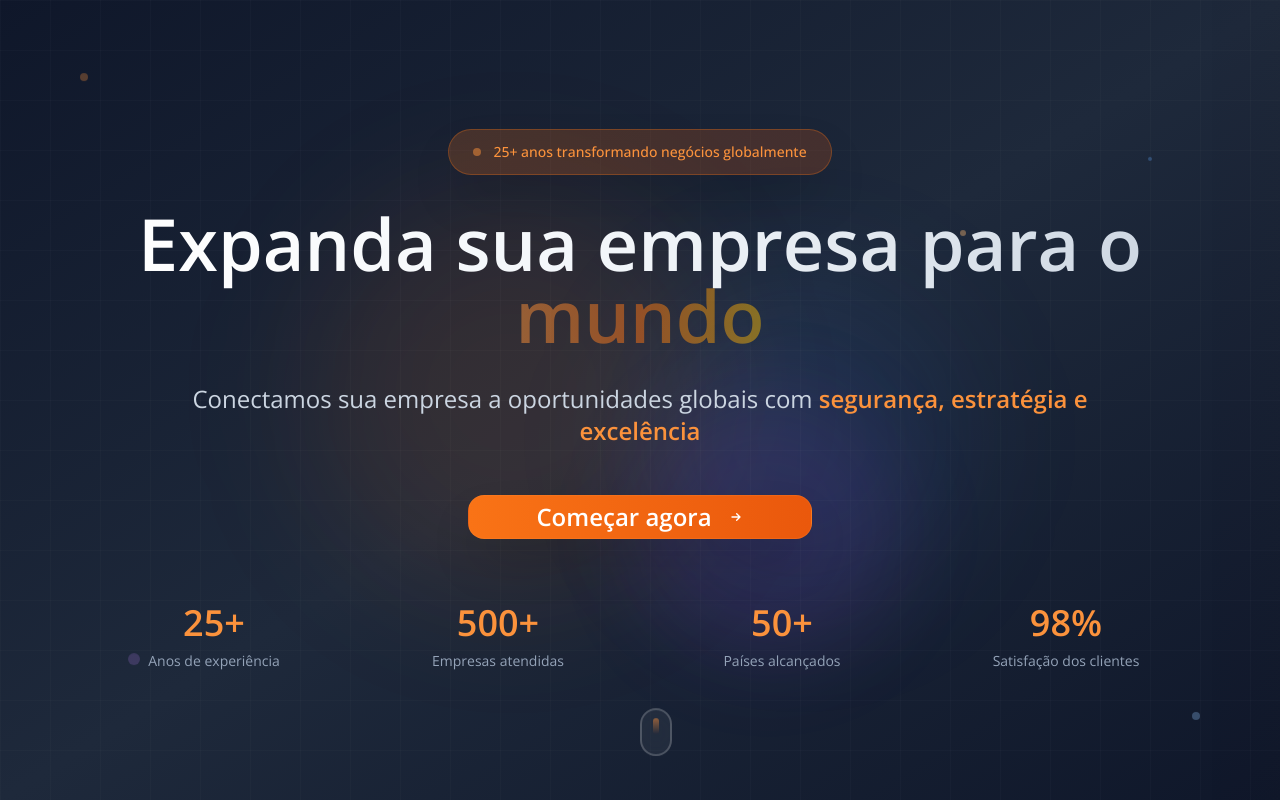
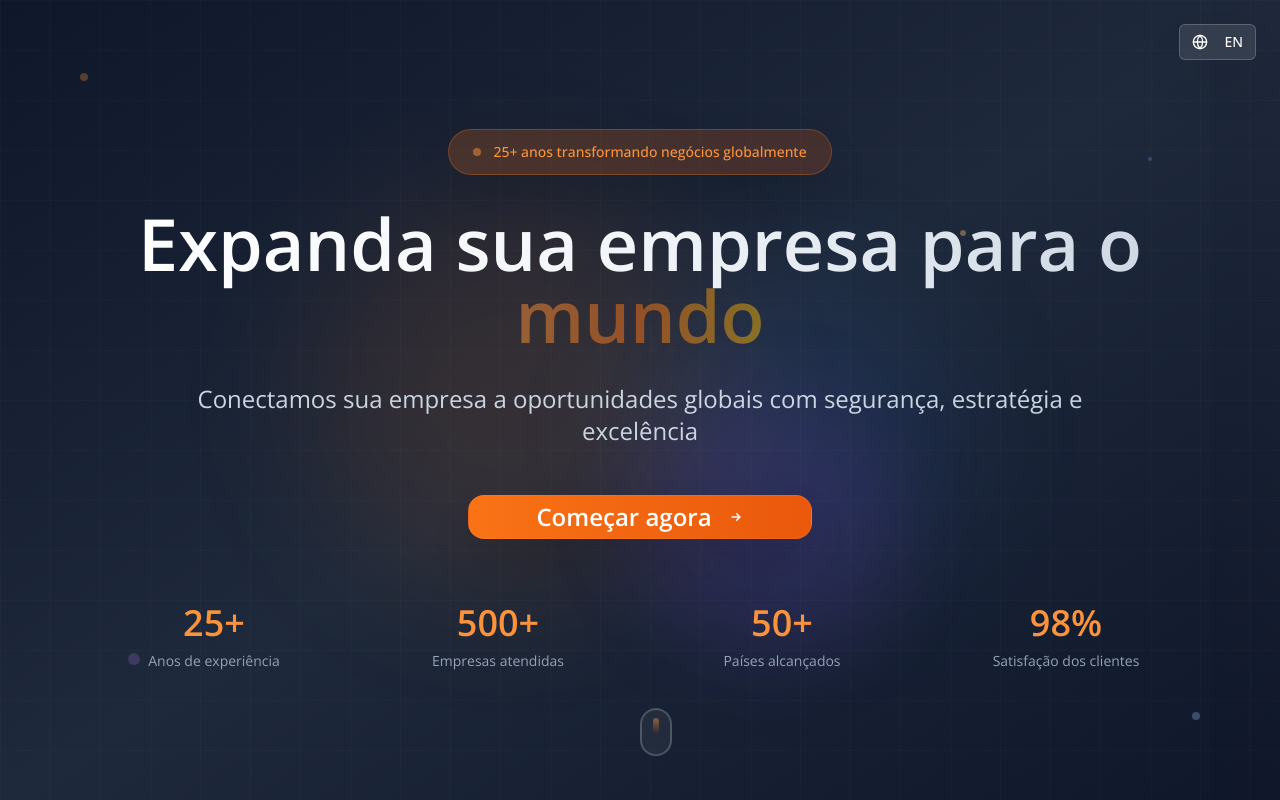
Before and after one commit to Agenciafarol/b-comex-landing-page, a React (Vite) app: page / in a window 1280 px wide. Shown: the top 800 px of the page. Built offline with nearby package versions, Linux system fonts and the light colour scheme.

Commit message:
Add English language switch button
Adds a button to the page that, when clicked, navigates to an English version of the site.

```diff
--- a/src/App.tsx
+++ b/src/App.tsx
@@ -1,8 +1,10 @@
+
 import { Toaster } from "@/components/ui/toaster";
 import { Toaster as Sonner } from "@/components/ui/sonner";
 import { TooltipProvider } from "@/components/ui/tooltip";
 import { QueryClient, QueryClientProvider } from "@tanstack/react-query";
 import { BrowserRouter, Routes, Route } from "react-router-dom";
+import { LanguageProvider } from "./contexts/LanguageContext";
 import Index from "./pages/Index";
 import NotFound from "./pages/NotFound";
 
@@ -10,6 +12,7 @@ const queryClient = new QueryClient();
 
 const App = () => (
   <QueryClientProvider client={queryClient}>
+    <LanguageProvider>
       <TooltipProvider>
         <Toaster />
         <Sonner />
@@ -21,6 +24,7 @@ const App = () => (
           </Routes>
         </BrowserRouter>
       </TooltipProvider>
+    </LanguageProvider>
   </QueryClientProvider>
 );
 
--- a/src/components/FixedCTA.tsx
+++ b/src/components/FixedCTA.tsx
@@ -2,8 +2,11 @@
 import React from 'react';
 import { Button } from '@/components/ui/button';
 import { MessageCircle } from 'lucide-react';
+import { useLanguage } from '../contexts/LanguageContext';
 
 const FixedCTA = () => {
+  const { t } = useLanguage();
+
   const handleCTAClick = () => {
     const contactSection = document.getElementById('contact');
     if (contactSection) {
@@ -19,7 +22,7 @@ const FixedCTA = () => {
         className="bg-orange-500 hover:bg-orange-600 text-white px-6 py-3 text-base font-semibold shadow-2xl hover:shadow-3xl transition-all duration-300 animate-pulse-grow flex items-center gap-2"
       >
         <MessageCircle className="w-5 h-5" />
-        Falar com especialista
+        {t('fixedCta.text')}
       </Button>
     </div>
   );
--- a/src/components/Hero.tsx
+++ b/src/components/Hero.tsx
@@ -1,7 +1,11 @@
+
 import React from 'react';
 import { Button } from '@/components/ui/button';
+import { useLanguage } from '../contexts/LanguageContext';
 
 const Hero = () => {
+  const { t } = useLanguage();
+
   const handleCTAClick = () => {
     const contactSection = document.getElementById('contact');
     if (contactSection) {
@@ -38,37 +42,34 @@ const Hero = () => {
         <div className="mb-8 animate-fade-in">
           <span className="inline-flex items-center bg-gradient-to-r from-orange-500/20 to-orange-600/20 text-orange-400 px-6 py-3 rounded-full text-sm font-medium border border-orange-500/30 backdrop-blur-xl shadow-2xl">
             <span className="w-2 h-2 bg-orange-400 rounded-full mr-3 animate-pulse"></span>
-            25+ anos transformando negócios globalmente
+            {t('hero.badge')}
           </span>
         </div>
 
         <h1 className="text-4xl sm:text-5xl md:text-6xl lg:text-7xl font-bold mb-8 leading-tight animate-slide-in-right bg-gradient-to-r from-white via-slate-100 to-slate-300 bg-clip-text text-transparent" style={{
         animationDelay: '0.3s'
       }}>
-          Expanda sua empresa para o{' '}
+          {t('hero.title')}{' '}
           <span className="text-transparent bg-gradient-to-r from-orange-400 via-orange-500 to-yellow-500 bg-clip-text animate-pulse">
-            mundo
+            {t('hero.titleHighlight')}
           </span>
         </h1>
 
         <p className="text-xl md:text-2xl mb-12 text-slate-300 max-w-4xl mx-auto leading-relaxed animate-fade-up" style={{
         animationDelay: '0.6s'
       }}>
-          Conectamos sua empresa a oportunidades globais com
-          <span className="text-orange-400 font-semibold"> segurança, estratégia e excelência</span>
+          {t('hero.subtitle')}
         </p>
 
         <div className="flex flex-col sm:flex-row gap-4 justify-center items-center animate-scale-in" style={{
         animationDelay: '0.9s'
       }}>
           <Button onClick={handleCTAClick} size="lg" className="bg-gradient-to-r from-orange-500 to-orange-600 hover:from-orange-600 hover:to-orange-700 text-white font-semibold rounded-2xl shadow-2xl hover:shadow-orange-500/25 hover:scale-105 transition-all duration-300 border border-orange-400/20 px-[67px] py-[15px] text-2xl">
-            Começar agora
+            {t('hero.cta')}
             <svg className="w-5 h-5 ml-2" fill="none" stroke="currentColor" viewBox="0 0 24 24">
               <path strokeLinecap="round" strokeLinejoin="round" strokeWidth={2} d="M13 7l5 5m0 0l-5 5m5-5H6" />
             </svg>
           </Button>
-
-
         </div>
 
         {/* Stats */}
@@ -77,19 +78,19 @@ const Hero = () => {
       }}>
           <div className="text-center">
             <div className="text-3xl md:text-4xl font-bold text-orange-400 mb-2">25+</div>
-            <div className="text-slate-400 text-sm">Anos de experiência</div>
+            <div className="text-slate-400 text-sm">{t('hero.stats.experience')}</div>
           </div>
           <div className="text-center">
             <div className="text-3xl md:text-4xl font-bold text-orange-400 mb-2">500+</div>
-            <div className="text-slate-400 text-sm">Empresas atendidas</div>
+            <div className="text-slate-400 text-sm">{t('hero.stats.companies')}</div>
           </div>
           <div className="text-center">
             <div className="text-3xl md:text-4xl font-bold text-orange-400 mb-2">50+</div>
-            <div className="text-slate-400 text-sm">Países alcançados</div>
+            <div className="text-slate-400 text-sm">{t('hero.stats.countries')}</div>
           </div>
           <div className="text-center">
             <div className="text-3xl md:text-4xl font-bold text-orange-400 mb-2">98%</div>
-            <div className="text-slate-400 text-sm">Satisfação dos clientes</div>
+            <div className="text-slate-400 text-sm">{t('hero.stats.satisfaction')}</div>
           </div>
         </div>
       </div>
--- /dev/null
+++ b/src/components/LanguageToggle.tsx
@@ -0,0 +1,25 @@
+
+import React from 'react';
+import { Button } from '@/components/ui/button';
+import { Globe } from 'lucide-react';
+import { useLanguage } from '../contexts/LanguageContext';
+
+const LanguageToggle = () => {
+  const { language, toggleLanguage } = useLanguage();
+
+  return (
+    <div className="fixed top-6 right-6 z-50">
+      <Button
+        onClick={toggleLanguage}
+        variant="outline"
+        size="sm"
+        className="bg-white/10 border-white/20 text-white hover:bg-white/20 backdrop-blur-xl shadow-2xl transition-all duration-300 hover:scale-105"
+      >
+        <Globe className="w-4 h-4 mr-2" />
+        {language === 'pt' ? 'EN' : 'PT'}
+      </Button>
+    </div>
+  );
+};
+
+export default LanguageToggle;
--- /dev/null
+++ b/src/contexts/LanguageContext.tsx
@@ -0,0 +1,165 @@
+
+import React, { createContext, useContext, useState } from 'react';
+
+type Language = 'pt' | 'en';
+
+interface LanguageContextType {
+  language: Language;
+  toggleLanguage: () => void;
+  t: (key: string) => string;
+}
+
+const LanguageContext = createContext<LanguageContextType | undefined>(undefined);
+
+export const useLanguage = () => {
+  const context = useContext(LanguageContext);
+  if (!context) {
+    throw new Error('useLanguage must be used within a LanguageProvider');
+  }
+  return context;
+};
+
+const translations = {
+  pt: {
+    // Hero section
+    'hero.badge': '25+ anos transformando negócios globalmente',
+    'hero.title': 'Expanda sua empresa para o',
+    'hero.titleHighlight': 'mundo',
+    'hero.subtitle': 'Conectamos sua empresa a oportunidades globais com segurança, estratégia e excelência',
+    'hero.cta': 'Começar agora',
+    'hero.stats.experience': 'Anos de experiência',
+    'hero.stats.companies': 'Empresas atendidas',
+    'hero.stats.countries': 'Países alcançados',
+    'hero.stats.satisfaction': 'Satisfação dos clientes',
+
+    // Services section
+    'services.title': 'Como podemos ajudar sua empresa',
+    'services.industries.title': 'Indústrias Brasileiras',
+    'services.industries.description': 'Estratégias para levar seus produtos ao mercado internacional',
+    'services.foreign.title': 'Empresas Estrangeiras',
+    'services.foreign.description': 'Navegação completa pelas regulamentações e oportunidades locais',
+    'services.import.title': 'Importação Ágil',
+    'services.import.description': 'Importação otimizada, econômica e segura',
+    'services.cta': 'Quero saber mais',
+
+    // Services List section
+    'servicesList.badge': 'Nossos Serviços',
+    'servicesList.title': 'Soluções completas para',
+    'servicesList.titleHighlight': 'seu sucesso global',
+    'servicesList.subtitle': 'Oferecemos todas as ferramentas necessárias para sua expansão internacional',
+    'servicesList.internationalization': 'Internacionalização de Empresas',
+    'servicesList.internationalization.desc': 'Estratégias completas para expansão internacional',
+    'servicesList.intelligence': 'Inteligência de Mercado',
+    'servicesList.intelligence.desc': 'Análises detalhadas de oportunidades globais',
+    'servicesList.training': 'Treinamento de Equipes',
+    'servicesList.training.desc': 'Capacitação especializada em comércio exterior',
+    'servicesList.regimes': 'Regimes Especiais',
+    'servicesList.regimes.desc': 'Aproveitamento de benefícios fiscais e tributários',
+    'servicesList.logistics': 'Logística Internacional',
+    'servicesList.logistics.desc': 'Gestão completa da cadeia de suprimentos global',
+    'servicesList.consulting': 'Consultoria Documental',
+    'servicesList.consulting.desc': 'Elaboração e revisão de documentos comerciais',
+
+    // Contact section
+    'contact.title': 'Vamos conversar?',
+    'contact.subtitle': 'Preencha o formulário ao lado ou fale conosco por WhatsApp. Nossa equipe responderá o mais rápido possível.',
+    'contact.form.name': 'Seu nome completo',
+    'contact.form.email': 'Seu e-mail',
+    'contact.form.phone': 'Telefone (opcional)',
+    'contact.form.message': 'Sua mensagem',
+    'contact.form.submit': 'Enviar mensagem',
+    'contact.direct.title': 'Fale conosco diretamente',
+    'contact.guarantee.title': 'Resposta rápida garantida',
+    'contact.guarantee.text': 'Nossa equipe responde todas as mensagens em até x horas úteis. Sua expansão internacional não pode esperar!',
+
+    // Footer
+    'footer.description': 'Quer importar, exportar ou internacionalizar sua empresa com estratégia e segurança? Fale com a 2B COMEX.',
+    'footer.nav.home': 'Início',
+    'footer.nav.services': 'Serviços',
+    'footer.nav.contact': 'Contato',
+    'footer.copyright': '© 2025 2B COMEX – Especialista em Comércio Exterior',
+
+    // Fixed CTA
+    'fixedCta.text': 'Falar com especialista'
+  },
+  en: {
+    // Hero section
+    'hero.badge': '25+ years transforming businesses globally',
+    'hero.title': 'Expand your company to the',
+    'hero.titleHighlight': 'world',
+    'hero.subtitle': 'We connect your company to global opportunities with security, strategy and excellence',
+    'hero.cta': 'Get started now',
+    'hero.stats.experience': 'Years of experience',
+    'hero.stats.companies': 'Companies served',
+    'hero.stats.countries': 'Countries reached',
+    'hero.stats.satisfaction': 'Customer satisfaction',
+
+    // Services section
+    'services.title': 'How we can help your company',
+    'services.industries.title': 'Brazilian Industries',
+    'services.industries.description': 'Strategies to take your products to the international market',
+    'services.foreign.title': 'Foreign Companies',
+    'services.foreign.description': 'Complete navigation through local regulations and opportunities',
+    'services.import.title': 'Agile Import',
+    'services.import.description': 'Optimized, economical and secure import',
+    'services.cta': 'Learn more',
+
+    // Services List section
+    'servicesList.badge': 'Our Services',
+    'servicesList.title': 'Complete solutions for',
+    'servicesList.titleHighlight': 'your global success',
+    'servicesList.subtitle': 'We offer all the necessary tools for your international expansion',
+    'servicesList.internationalization': 'Company Internationalization',
+    'servicesList.internationalization.desc': 'Complete strategies for international expansion',
+    'servicesList.intelligence': 'Market Intelligence',
+    'servicesList.intelligence.desc': 'Detailed analysis of global opportunities',
+    'servicesList.training': 'Team Training',
+    'servicesList.training.desc': 'Specialized training in foreign trade',
+    'servicesList.regimes': 'Special Regimes',
+    'servicesList.regimes.desc': 'Taking advantage of tax benefits',
+    'servicesList.logistics': 'International Logistics',
+    'servicesList.logistics.desc': 'Complete management of the global supply chain',
+    'servicesList.consulting': 'Document Consulting',
+    'servicesList.consulting.desc': 'Preparation and review of commercial documents',
+
+    // Contact section
+    'contact.title': 'Let\'s talk?',
+    'contact.subtitle': 'Fill out the form or contact us via WhatsApp. Our team will respond as quickly as possible.',
+    'contact.form.name': 'Your full name',
+    'contact.form.email': 'Your email',
+    'contact.form.phone': 'Phone (optional)',
+    'contact.form.message': 'Your message',
+    'contact.form.submit': 'Send message',
+    'contact.direct.title': 'Contact us directly',
+    'contact.guarantee.title': 'Quick response guaranteed',
+    'contact.guarantee.text': 'Our team responds to all messages within x business hours. Your international expansion cannot wait!',
+
+    // Footer
+    'footer.description': 'Want to import, export or internationalize your company with strategy and security? Contact 2B COMEX.',
+    'footer.nav.home': 'Home',
+    'footer.nav.services': 'Services',
+    'footer.nav.contact': 'Contact',
+    'footer.copyright': '© 2025 2B COMEX – Foreign Trade Specialist',
+
+    // Fixed CTA
+    'fixedCta.text': 'Talk to specialist'
+  }
+};
+
+export const LanguageProvider: React.FC<{ children: React.ReactNode }> = ({ children }) => {
+  const [language, setLanguage] = useState<Language>('pt');
+
+  const toggleLanguage = () => {
+    setLanguage(prev => prev === 'pt' ? 'en' : 'pt');
+  };
+
+  const t = (key: string): string => {
+    return translations[language][key as keyof typeof translations[typeof language]] || key;
+  };
+
+  return (
+    <LanguageContext.Provider value={{ language, toggleLanguage, t }}>
+      {children}
+    </LanguageContext.Provider>
+  );
+};
--- a/src/pages/Index.tsx
+++ b/src/pages/Index.tsx
@@ -1,4 +1,3 @@
-
 import React, { useEffect } from 'react';
 import Hero from '../components/Hero';
 import About from '../components/About';
@@ -9,6 +8,7 @@ import VideoSection from '../components/VideoSection';
 import Contact from '../components/Contact';
 import Footer from '../components/Footer';
 import FixedCTA from '../components/FixedCTA';
+import LanguageToggle from '../components/LanguageToggle';
 
 const Index = () => {
   useEffect(() => {
@@ -33,6 +33,7 @@ const Index = () => {
 
   return (
     <div className="min-h-screen">
+      <LanguageToggle />
       <Hero />
       <About />
       <div id="services">
```
Also changed, not shown: src/components/Contact.tsx (+21 -15 lines), src/components/Footer.tsx (+15 -8 lines), src/components/Services.tsx (+11 -8 lines), src/components/ServicesList.tsx (+19 -16 lines). Lines whose indentation alone changed are shown as unchanged.
